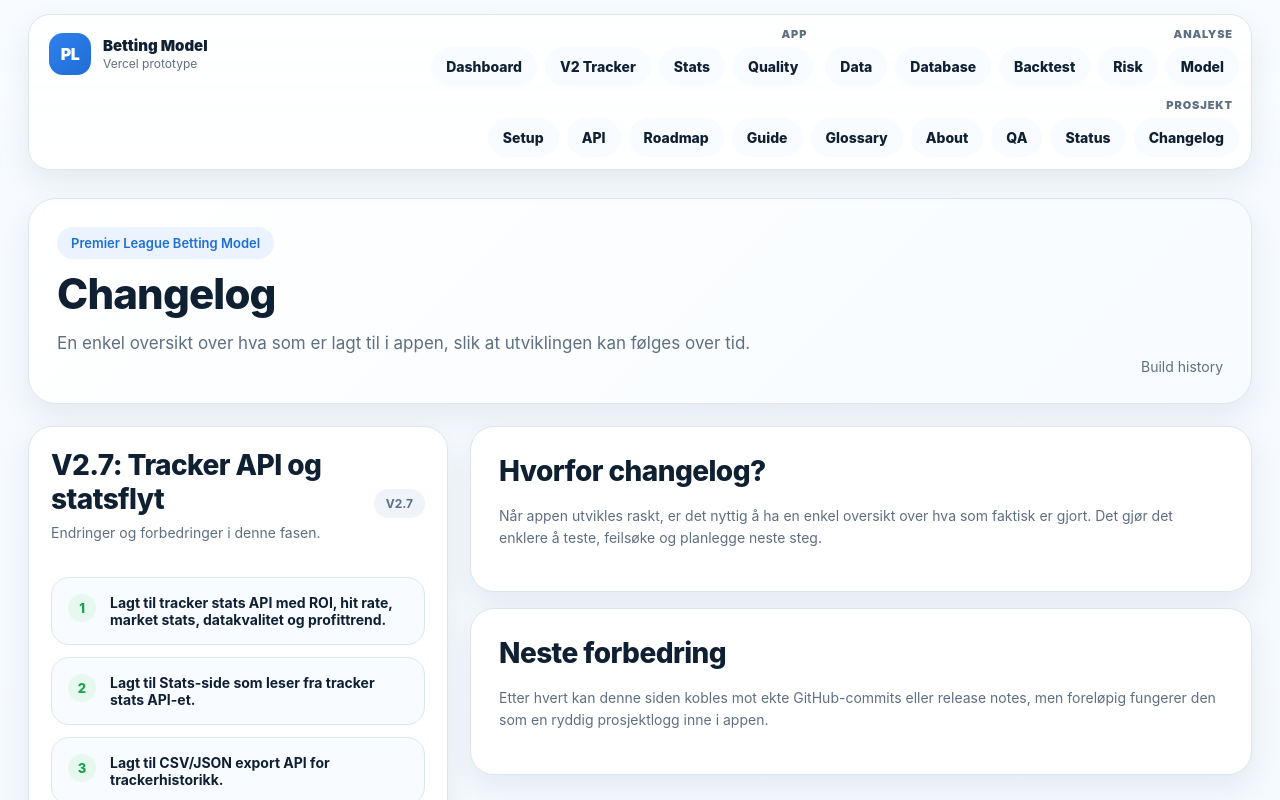
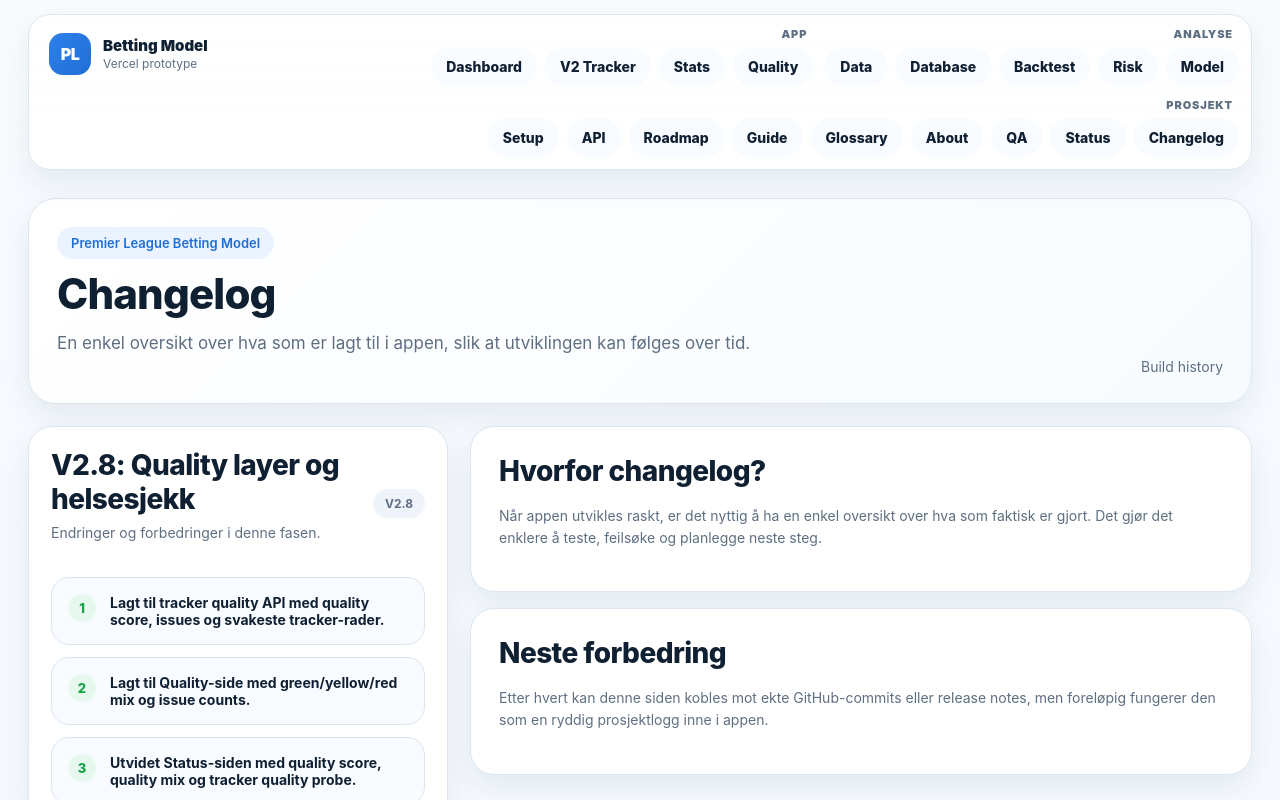
Before and after one commit to hakonnilsen157-commits/PL-betting-model, a Next.js app in the folder pl-vercel-v1/: page /changelog in a window 1280 px wide. Shown: the top 800 px of the page. Built offline with nearby package versions, Linux system fonts and the light colour scheme.

Commit message:
Update changelog with quality layer

```diff
--- a/pl-vercel-v1/app/changelog/page.tsx
+++ b/pl-vercel-v1/app/changelog/page.tsx
@@ -1,4 +1,14 @@
 const changes = [
+  {
+    version: 'V2.8',
+    title: 'Quality layer og helsesjekk',
+    items: [
+      'Lagt til tracker quality API med quality score, issues og svakeste tracker-rader.',
+      'Lagt til Quality-side med green/yellow/red mix og issue counts.',
+      'Utvidet Status-siden med quality score, quality mix og tracker quality probe.',
+      'Oppdatert API reference med quality-rute og quick test-lenke.',
+    ],
+  },
   {
     version: 'V2.7',
     title: 'Tracker API og statsflyt',
```
